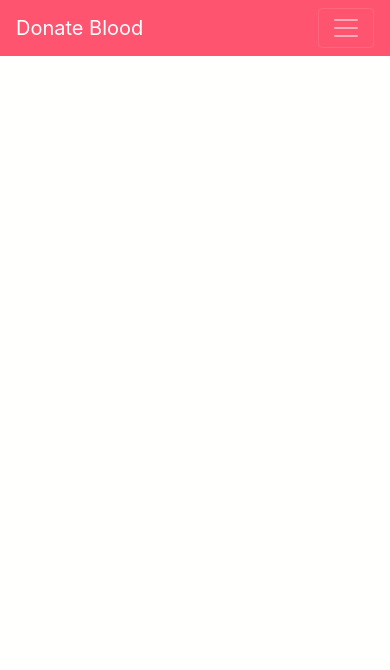
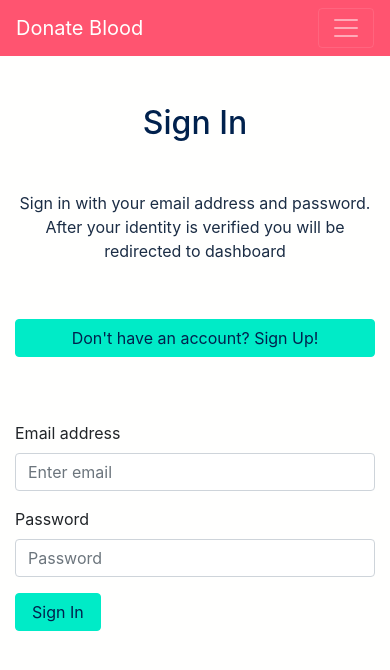
Before and after one commit to confusedwdeveloper/blood-donation, a React (Create React App) app: page /login in a window 390 px wide. Shown: the top 670 px of the page. Built offline with nearby package versions, Linux system fonts and the light colour scheme.

Commit message:
Sign In Page Complete
- Fixed the issue of labels not aligning properly due to text-align property on app.css
- created sign in form and imported it to sign in page component
- everything is responsive

```diff
--- a/src/App.js
+++ b/src/App.js
@@ -4,6 +4,7 @@ import { Route, Switch } from "react-router-dom";
 import HomePage from "./pages/homepage/HomePage";
 import NavigationBar from "./components/layout/navbar/NavigationBar";
 import SignUpPage from "./pages/signup/SignUpPage";
+import LoginPage from "./pages/login/LoginPage";
 
 function App() {
   return (
@@ -16,6 +17,9 @@ function App() {
         <Route path="/signup">
           <SignUpPage />
         </Route>
+        <Route path="/login">
+          <LoginPage />
+        </Route>
       </Switch>
     </div>
   );
--- /dev/null
+++ b/src/components/SignInForm/SignInForm.jsx
@@ -0,0 +1,66 @@
+import React, { Component } from "react";
+import Form from "react-bootstrap/Form";
+import CustomButton from "../layout/custom-button/CustomButton";
+
+import "./SignInForm.styles.scss";
+
+export default class SignInForm extends Component {
+  state = {
+    validated: false,
+    email: "",
+    password: ""
+  };
+
+  handleSubmit = e => {
+    e.preventDefault();
+    console.log(this.state);
+  };
+  handleChange = e => {
+    const { name, value } = e.target;
+    this.setState({ [name]: value });
+  };
+
+  render() {
+    return (
+      <Form
+        className="text-left"
+        noValidate
+        validated={this.state.validated}
+        onSubmit={this.handleSubmit}
+      >
+        <Form.Group controlId="loginemail">
+          <Form.Label>Email address</Form.Label>
+          <Form.Control
+            onChange={this.handleChange}
+            required
+            name="email"
+            type="email"
+            placeholder="Enter email"
+          />
+          <Form.Control.Feedback>Looks good!</Form.Control.Feedback>
+          <Form.Control.Feedback type="invalid">
+            Please enter valid email
+          </Form.Control.Feedback>
+        </Form.Group>
+
+        <Form.Group controlId="loginpassword">
+          <Form.Label>Password</Form.Label>
+          <Form.Control
+            required
+            name="password"
+            onChange={this.handleChange}
+            type="password"
+            placeholder="Password"
+          />
+          <Form.Control.Feedback>Looks good!</Form.Control.Feedback>
+          <Form.Control.Feedback type="invalid">
+            Please enter valid password
+          </Form.Control.Feedback>
+        </Form.Group>
+        <CustomButton className="px-3" type="submit" variant="info">
+          Sign In
+        </CustomButton>
+      </Form>
+    );
+  }
+}
--- a/src/components/SignUpForm/SignUpForm.jsx
+++ b/src/components/SignUpForm/SignUpForm.jsx
@@ -29,13 +29,14 @@ export default class SignUpForm extends Component {
   render() {
     return (
       <Form
+        className="text-left"
         noValidate
         validated={this.state.validated}
         onSubmit={this.handleSubmit}
       >
         <Form.Row>
           <Form.Group as={Col} xs={12} lg={6} controlId="first-name">
-            <Form.Label srOnly>First Name</Form.Label>
+            <Form.Label>First Name</Form.Label>
             <Form.Control
               required
               type="text"
@@ -49,7 +50,7 @@ export default class SignUpForm extends Component {
             </Form.Control.Feedback>
           </Form.Group>
           <Form.Group as={Col} xs={12} lg={6} controlId="last-name">
-            <Form.Label srOnly>Last Name</Form.Label>
+            <Form.Label>Last Name</Form.Label>
             <Form.Control
               required
               type="text"
@@ -63,7 +64,7 @@ export default class SignUpForm extends Component {
             </Form.Control.Feedback>
           </Form.Group>
           <Form.Group as={Col} xs={12} controlId="email">
-            <Form.Label srOnly>Email address </Form.Label>
+            <Form.Label>Email address </Form.Label>
             <Form.Control
               required
               type="email"
@@ -77,7 +78,7 @@ export default class SignUpForm extends Component {
             </Form.Control.Feedback>
           </Form.Group>
           <Form.Group as={Col} xs={12} controlId="password">
-            <Form.Label srOnly>Password</Form.Label>
+            <Form.Label>Password</Form.Label>
             <Form.Control
               name="password"
               required
@@ -91,7 +92,7 @@ export default class SignUpForm extends Component {
             </Form.Control.Feedback>
           </Form.Group>
         </Form.Row>
-        <CustomButton className="float-left px-3" type="submit" variant="info">
+        <CustomButton className="px-3" type="submit" variant="info">
           Sign Up
         </CustomButton>
       </Form>
--- /dev/null
+++ b/src/pages/login/LoginPage.jsx
@@ -0,0 +1,37 @@
+import React from "react";
+import Container from "react-bootstrap/Container";
+import Row from "react-bootstrap/Row";
+import Col from "react-bootstrap/Col";
+import SignInForm from "../../components/SignInForm/SignInForm";
+import { Link } from "react-router-dom";
+
+import "./LoginPage.styles.scss";
+
+export default function LoginPage() {
+  return (
+    <Container className="my-5">
+      <Row as="section">
+        <Col
+          id="login-container"
+          className="text-container mb-5 mb-lg-0"
+          xs={12}
+          lg={4}
+        >
+          <h2 style={{ color: "#00214d" }}>Sign In</h2>
+          <div>
+            <p className="signup-form--para login-age--para">
+              Sign in with your email address and password. After your identity
+              is verified you will be redirected to dashboard
+            </p>
+          </div>
+          <Link to="/login" className="btn btn-info btn-block link-button">
+            Don't have an account? Sign Up!
+          </Link>
+        </Col>
+        <Col xs={12} lg={{ span: 6, offset: 2 }} className="mt-3 mt-lg-0">
+          <SignInForm />
+        </Col>
+      </Row>
+    </Container>
+  );
+}
--- /dev/null
+++ b/src/pages/login/LoginPage.styles.scss
@@ -0,0 +1,12 @@
+.login-age--para {
+  text-align: justify;
+}
+#login-container {
+  @media (max-width: 991px) {
+    min-width: 25vh;
+
+    .login-age--para {
+      text-align: center;
+    }
+  }
+}
--- a/src/pages/signup/SignUpPage.jsx
+++ b/src/pages/signup/SignUpPage.jsx
@@ -2,10 +2,10 @@ import React from "react";
 import Container from "react-bootstrap/Container";
 import Row from "react-bootstrap/Row";
 import Col from "react-bootstrap/Col";
+import SignUpForm from "../../components/SignUpForm/SignUpForm";
+import { Link } from "react-router-dom";
 
 import "./SignUpPage.styles.scss";
-import SignUpForm from "../../components/SignUpForm/SignUpForm";
-import { Link } from "react-router-dom";
 
 export default function SignUpPage() {
   return (
@@ -26,7 +26,7 @@ export default function SignUpPage() {
             Already have an account? Sign In
           </Link>
         </Col>
-        <Col xs={12} lg={{ span: 6, offset: 2 }}>
+        <Col xs={12} lg={{ span: 6, offset: 2 }} className="mt-3 mt-lg-0">
           <SignUpForm />
         </Col>
       </Row>
--- a/src/pages/signup/SignUpPage.styles.scss
+++ b/src/pages/signup/SignUpPage.styles.scss
@@ -1,5 +1,6 @@
 .text-container {
-  min-height: 35vh;
+  max-height: 40vh;
+  min-height: 30vh;
   display: flex;
   flex-direction: column;
   justify-content: space-between;
@@ -12,4 +13,5 @@
 }
 a.link-button {
   color: #00214d;
+  // text-transform: uppercase;
 }
```
Also changed, not shown: src/components/SignInForm/SignInForm.styles.scss (added).
